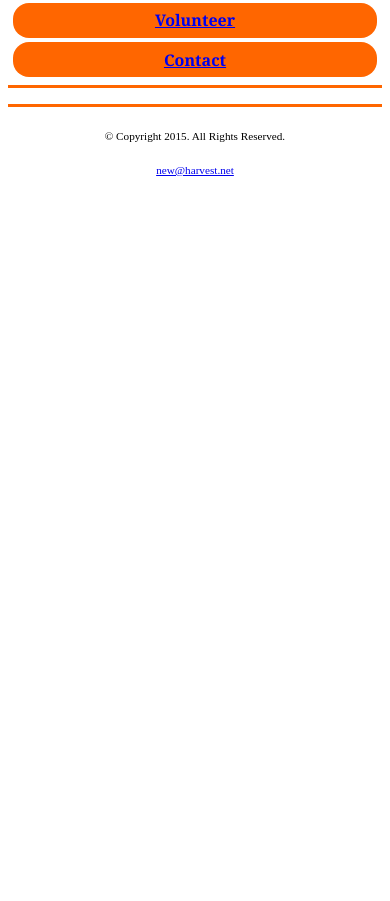
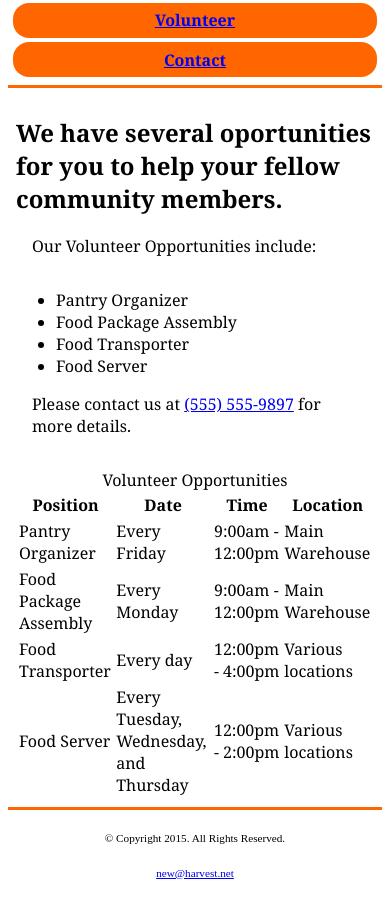
Before and after one commit to ericjohnsonKC/CS197-ProgrammingHTML, a plain HTML site: page volunteer.html in a window 390 px wide. Shown: the part 587-1488 px from the top of the page. Before the commit the page ends 844 px from the top, so only its background shows below. Drawn offline with Linux system fonts and the light colour scheme.

Commit message:
Added comments at top of each page with author & date info, added two divs to volunteer.html, one with class='mobile' and the other class='desktop'.

```diff
--- a/volunteer.html
+++ b/volunteer.html
@@ -1,5 +1,12 @@
 <!DOCTYPE html>
-<!-- This website template was created by: Student's First Name Student's Last Name, Today's Date -->
+<!-- Author:	Eric Johnson
+	Date:		4/21/2020
+	Grantham University
+	CS197 Programming in HTML
+	Week 6 assignment
+ -->
+
+
 <html lang="en">
 <head>
 	<link rel="stylesheet" href="css/fbstyles.css">
@@ -30,6 +37,60 @@
 
 	<!-- Use the main area to add the main content of the webpage -->
 	<main>
+		<h2>We have several oportunities for you to help your fellow community members.</h2>
+
+		<div class="mobile">
+			<p>Our Volunteer Opportunities include:</p>
+			<ul>
+				<li>Pantry Organizer</li>
+				<li>Food Package Assembly</li>
+				<li>Food Transporter</li>
+				<li>Food Server</li>
+			</ul>
+			<p>Please contact us at <a href="tel:5559987">(555) 555-9897</a> for more details.</p>
+		</div>
+
+		<div class="desktop">
+			<table>
+				<caption>Volunteer Opportunities</caption>
+
+				<tr>
+					<th>Position</th>
+					<th>Date</th>
+					<th>Time</th>
+					<th>Location</th>
+				</tr>
+
+				<tr>
+					<td>Pantry Organizer</td>
+					<td>Every Friday</td>
+					<td>9:00am - 12:00pm</td>
+					<td>Main Warehouse</td>
+				</tr>
+
+				<tr>
+					<td>Food Package Assembly</td>
+					<td>Every Monday</td>
+					<td>9:00am - 12:00pm</td>
+					<td>Main Warehouse</td>
+				</tr>
+
+				<tr>
+					<td>Food Transporter</td>
+					<td>Every day</td>
+					<td>12:00pm - 4:00pm</td>
+					<td>Various locations</td>
+				</tr>
+
+				<tr>
+					<td>Food Server</td>
+					<td>Every Tuesday, Wednesday, and Thursday</td>
+					<td>12:00pm - 2:00pm</td>
+					<td>Various locations</td>
+				</tr>
+			</table>
+		</div>
+
 	</main>
 
 	<!-- Use the footer area to add webpage footer content -->
```
Also changed, not shown: contact.html (+7 -2 lines).
